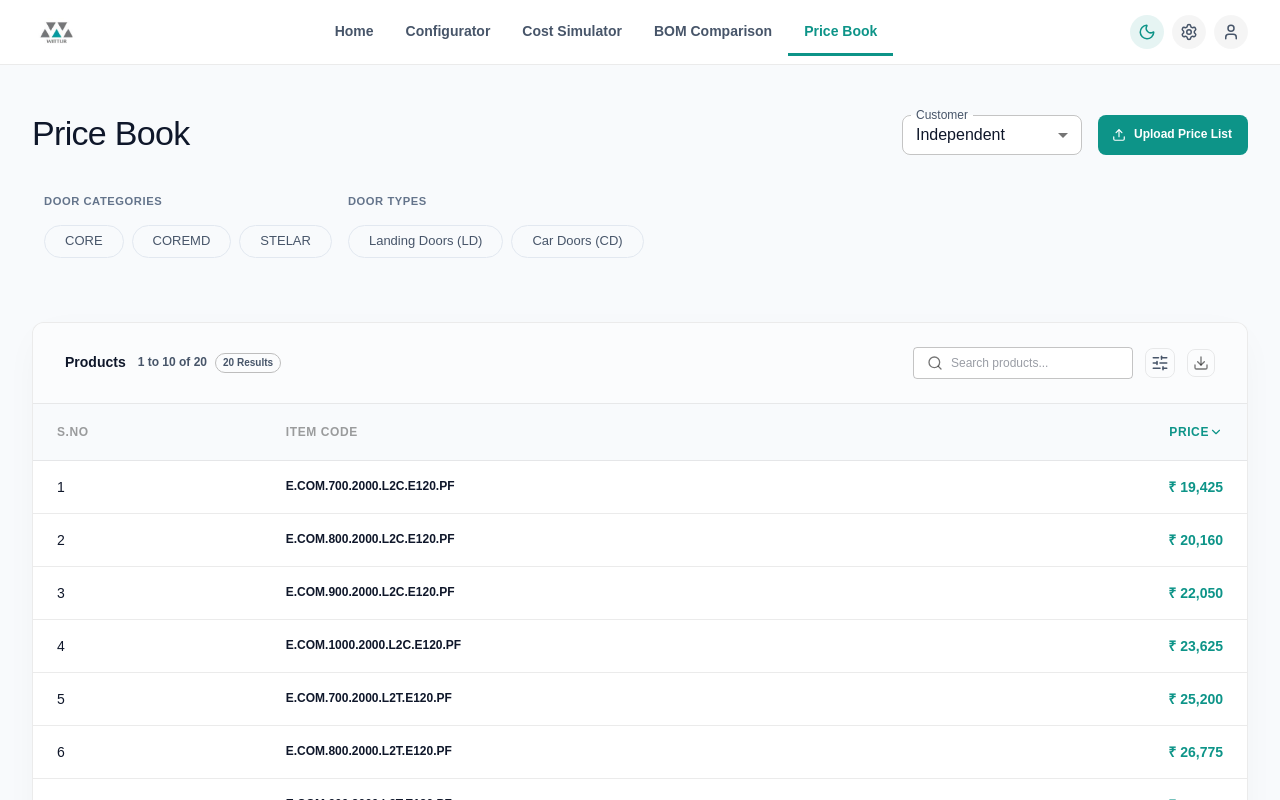
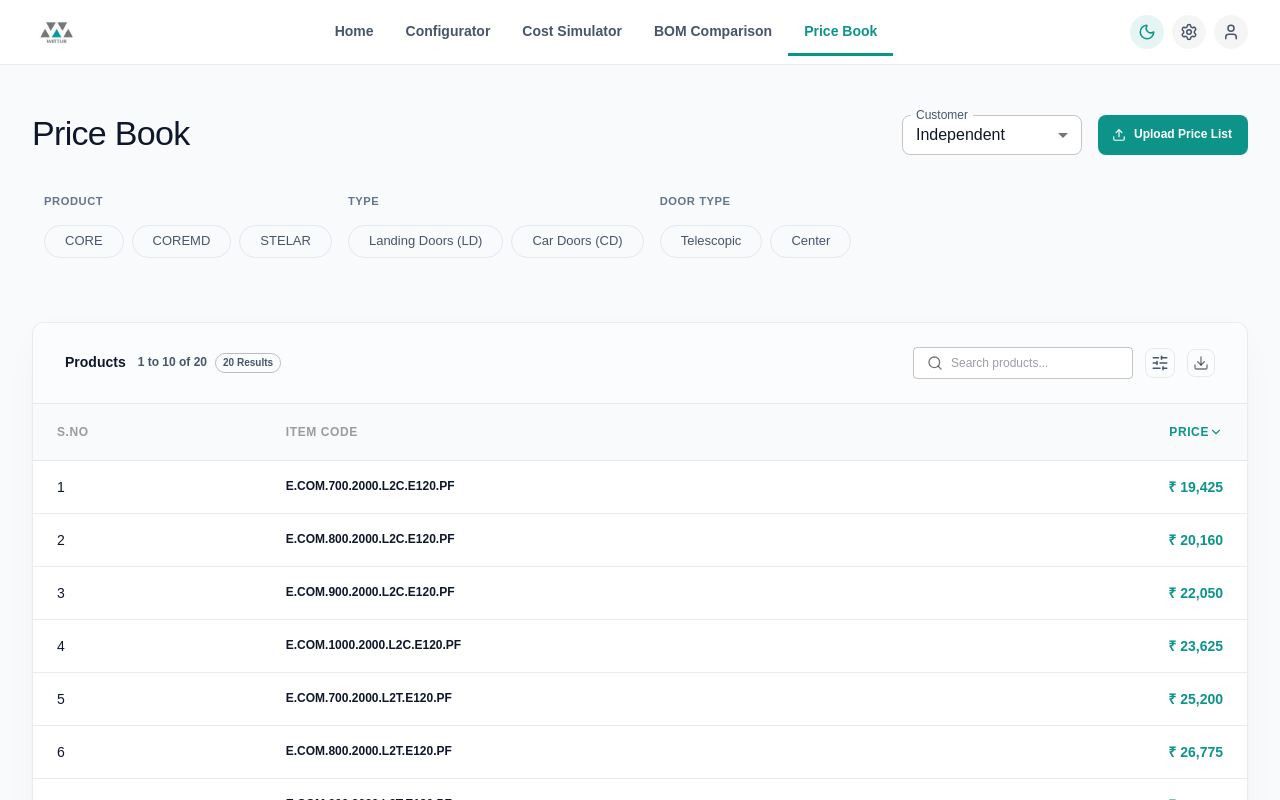
Before and after one commit to sivamsp5820/mvp-wittur, a React (Vite) app: page / in a window 1280 px wide. Shown: the top 800 px of the page. Built offline with nearby package versions, Linux system fonts and the light colour scheme.

Commit message:
feat: implement PriceList component with dynamic column management and material price editing features

```diff
--- a/src/components/PriceList/PriceList.jsx
+++ b/src/components/PriceList/PriceList.jsx
@@ -120,6 +120,11 @@ const INDEPENDENT_CATEGORIES = [
 const INDEPENDENT_TYPES = [
   { label: 'Landing Doors (LD)', value: 'LD' },
   { label: 'Car Doors (CD)', value: 'CD' }
+];
+
+const INDEPENDENT_OPENING_TYPES = [
+  { label: 'Telescopic', value: 'TO' },
+  { label: 'Center', value: 'CO' }
 ];
 
 
@@ -711,7 +716,7 @@ export const PriceList = () => {
           <Stack direction={{ xs: 'column', sm: 'row' }} spacing={2} sx={{ pl: 0.5 }}>
             <Box>
               <Typography variant="overline" sx={{ color: '#64748b', fontWeight: 600, letterSpacing: '0.05em', mb: 1, display: 'block', fontSize: '0.7rem' }}>
-                DOOR CATEGORIES
+                PRODUCT
               </Typography>
               <Stack direction="row" flexWrap="wrap" gap={1}>
                 {INDEPENDENT_CATEGORIES.map(cat => {
@@ -755,7 +760,7 @@ export const PriceList = () => {
 
             <Box>
               <Typography variant="overline" sx={{ color: '#64748b', fontWeight: 600, letterSpacing: '0.05em', mb: 1, display: 'block', fontSize: '0.7rem' }}>
-                DOOR TYPES
+                TYPE
               </Typography>
               <Stack direction="row" flexWrap="wrap" gap={1}>
                 {INDEPENDENT_TYPES.map(type => {
@@ -796,6 +801,52 @@ export const PriceList = () => {
                 })}
               </Stack>
             </Box>
+
+            <Box>
+              <Typography variant="overline" sx={{ color: '#64748b', fontWeight: 600, letterSpacing: '0.05em', mb: 1, display: 'block', fontSize: '0.7rem' }}>
+                DOOR TYPE
+              </Typography>
+              <Stack direction="row" flexWrap="wrap" gap={1}>
+                {INDEPENDENT_OPENING_TYPES.map(type => {
+                  const isSelected = selectedTypes.includes(type.value);
+                  return (
+                    <Button
+                      key={type.value}
+                      variant="outlined"
+                      onClick={() => {
+                        setSelectedTypes(prev =>
+                          prev.includes(type.value)
+                            ? prev.filter(t => t !== type.value)
+                            : [...prev, type.value]
+                        );
+                      }}
+                      sx={{
+                        borderRadius: '20px',
+                        textTransform: 'none',
+                        color: isSelected ? 'primary.main' : '#475569',
+                        bgcolor: isSelected ? alpha(theme.palette.primary.main, 0.06) : 'transparent',
+                        borderColor: isSelected ? 'primary.main' : '#e2e8f0',
+                        px: 2.5,
+                        py: 0.5,
+                        fontWeight: isSelected ? 600 : 500,
+                        fontSize: '0.8125rem',
+                        minWidth: 'auto',
+                        whiteSpace: 'nowrap',
+                        boxShadow: 'none',
+                        '&:hover': {
+                          bgcolor: isSelected ? alpha(theme.palette.primary.main, 0.1) : '#f1f5f9',
+                          borderColor: isSelected ? 'primary.main' : '#cbd5e1',
+                        }
+                      }}
+                    >
+                      {type.label}
+                    </Button>
+                  );
+                })}
+              </Stack>
+            </Box>
+
+
           </Stack>
         </Box>
       )}
```
